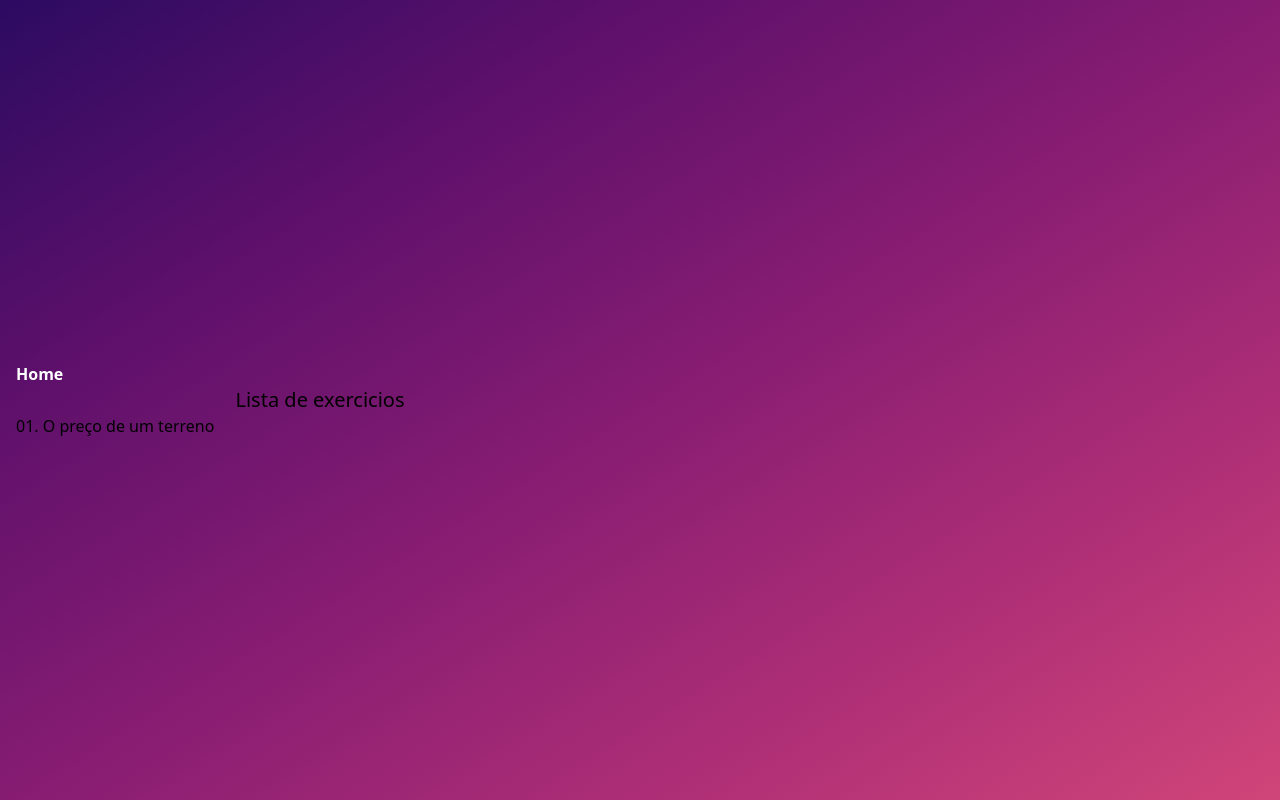
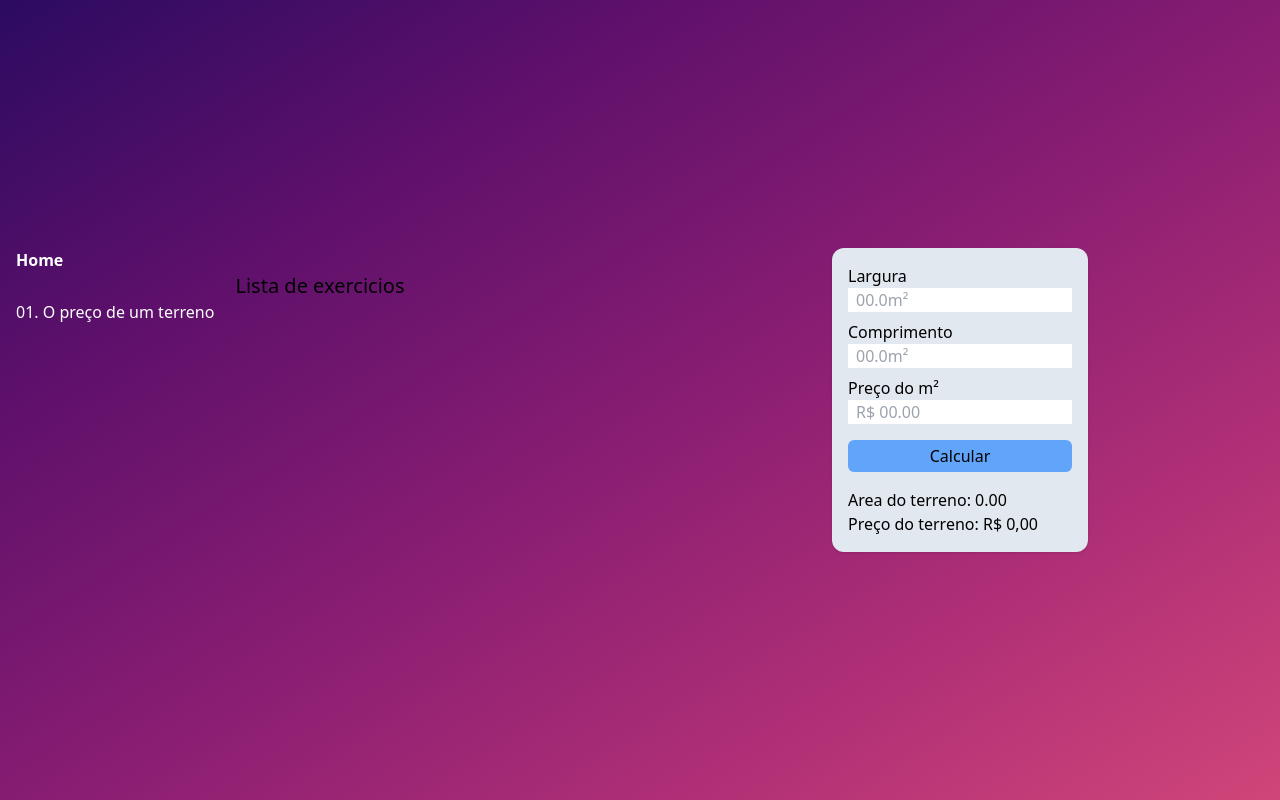
Before and after one commit to fernandoprestes/practicing-vue-testss, a Vue app: page /price-of-land in a window 1280 px wide. Before the commit this address led to /. Built offline with nearby package versions, Linux system fonts and the light colour scheme.

Commit message:
feat: add price of land component

```diff
--- /dev/null
+++ b/src/components/PriceOfLand.vue
@@ -0,0 +1,91 @@
+<!--
+  Descrição: Fazer um programa para ler as medidas da largura e comprimento de um terreno retangular com uma casa decimal,
+  bem como o valor (R$) do metro quadrado do terreno com duas casas decimais. Em seguida, o programa deve mostrar o valor
+  da área do terreno, bem como o valor do preço do terreno, ambos com duas casas decimais.
+-->
+<script setup>
+  import { computed, reactive, ref } from 'vue';
+
+  const land = reactive({
+    width: null,
+    compliment: null,
+    price: null,
+  });
+
+  const landArea = ref(0);
+  const landPrice = ref(0);
+
+  const handleClick = () => {
+    landArea.value = land.width * land.compliment;
+    landPrice.value = land.price * landArea.value;
+  };
+
+  const formatMoney = computed(() => {
+    const formatter = new Intl.NumberFormat('pt-BR', {
+      style: 'currency',
+      currency: 'BRL',
+      minimumFractionDigits: 2,
+    });
+    return formatter.format(landPrice.value);
+  });
+
+  const formatResultArea = computed(() => {
+    const areaFixedNumber = landArea.value.toFixed(2);
+    const areaNumberFormatted = areaFixedNumber;
+    return areaNumberFormatted;
+  });
+</script>
+<template>
+  <div class="w-64 rounded-xl bg-slate-200 p-4 shadow">
+    <div class="flex flex-col items-center justify-center gap-2">
+      <label for="landWidth">
+        <span>Largura</span>
+        <input
+          id="landWidth"
+          v-model="land.width"
+          type="text"
+          name="landWidth"
+          placeholder="00.0m²"
+          class="w-full px-2"
+        />
+      </label>
+      <label for="landCompliment">
+        <span>Comprimento</span>
+        <input
+          id="landCompliment"
+          v-model="land.compliment"
+          type="text"
+          name="landCompliment"
+          placeholder="00.0m²"
+          class="w-full px-2"
+        />
+      </label>
+      <label for="landPrice">
+        <span>Preço do m²</span>
+        <input
+          id="landPrice"
+          v-model="land.price"
+          type="text"
+          name="landPrice"
+          placeholder="R$ 00.00"
+          class="w-full px-2"
+        />
+      </label>
+    </div>
+    <button
+      id="button"
+      class="my-4 w-full rounded-md bg-blue-400 py-1"
+      @click="handleClick"
+    >
+      Calcular
+    </button>
+    <div>
+      <p>
+        Area do terreno: <span id="resultArea">{{ formatResultArea }}</span>
+      </p>
+      <p>
+        Preço do terreno: <span id="resultMoney">{{ formatMoney }}</span>
+      </p>
+    </div>
+  </div>
+</template>
--- a/src/pages/Home/index.vue
+++ b/src/pages/Home/index.vue
@@ -18,3 +18,8 @@
     </div>
   </div>
 </template>
+<style lang="css">
+  .router-link-active.router-link-exact-active {
+    color: #fff;
+  }
+</style>
--- a/src/router/index.js
+++ b/src/router/index.js
@@ -1,19 +1,20 @@
 import { createRouter, createWebHistory } from 'vue-router';
 
 const Home = () => import('../pages/Home/index.vue');
-const About = () => import('../pages/About/index.vue');
+const PriceOfLand = () => import('../components/PriceOfLand.vue');
 
 export const routes = [
   {
     path: '/',
-    name: 'Home',
     component: Home,
+    children: [
+      {
+        path: '/price-of-land',
+        component: PriceOfLand,
+      },
+    ],
   },
-  {
-    path: '/about',
-    name: 'About',
-    component: About,
-  },
+
   {
     path: '/:pathMatch(.*)*',
     redirect: { name: 'Home' },
```
Also changed, not shown: 1 other file (tests, documents, lock files or other folders).
